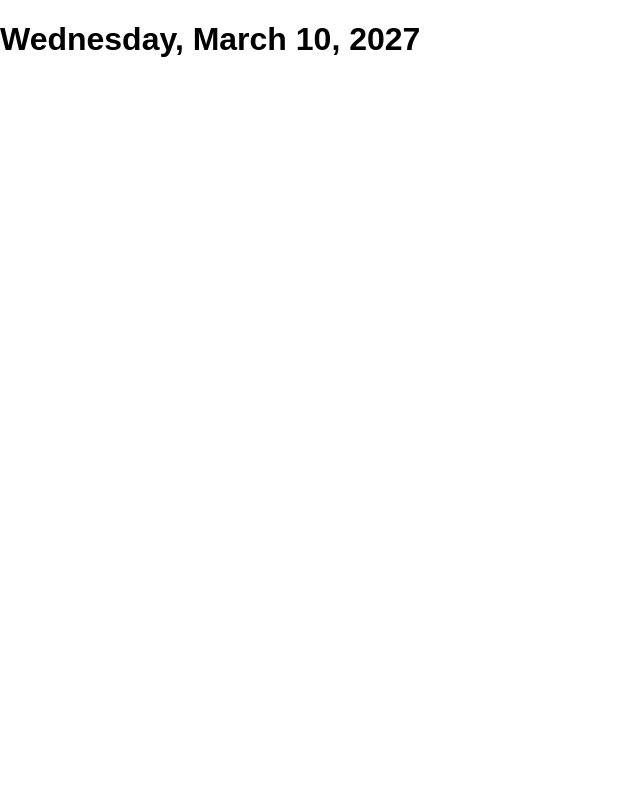
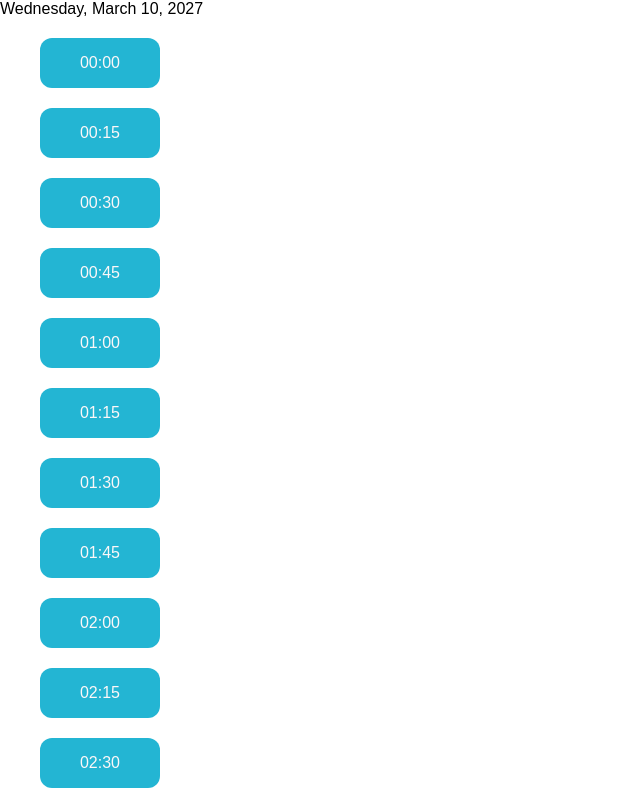
Before and after one commit to mpcen/dayscheduler, a React (Create React App) app: page / in a window 1280 px wide. Shown: the top 800 px of the page, without its empty margins (0-640 px from the left). Built offline with nearby package versions, Linux system fonts and the light colour scheme.

Commit message:
TimeBlocks displaying proper state

```diff
--- a/package.json
+++ b/package.json
@@ -11,7 +11,7 @@
     "react-scripts": "0.9.5"
   },
   "scripts": {
-    "start": "react-scripts start",
+    "start": "PORT=1337 react-scripts start",
     "build": "react-scripts build",
     "test": "react-scripts test --env=jsdom",
     "eject": "react-scripts eject"
--- a/src/components/Day.js
+++ b/src/components/Day.js
@@ -1,12 +1,12 @@
 import React from 'react';
-import DateHeader from './DateHeader';
-import Schedule from './Schedule';
+import DayHeader from './DayHeader';
+import DaySchedule from './DaySchedule';
 
 const Day = (props) => {
 	return (
 		<div>
-			<DateHeader date={props.eventData.date} />
-			<Schedule
+			<DayHeader date={props.eventData.date} />
+			<DaySchedule
 				prescheduledEvents={props.eventData.events}
 				date={props.eventData.date}
 			/>
--- a/src/components/DateHeader.js
+++ b/src/components/DayHeader.js
@@ -1,16 +1,16 @@
 import React from 'react';
 import moment from 'moment';
 
-const DateHeader = ({date}) => {
+const DayHeader = ({date}) => {
 	function formatDate(date) {
 		return moment(date, "ddd MMM D YYYY").format("dddd, MMMM D, YYYY")
 	}
 
 	return (
 		<div>
-			<h1>{formatDate(date)}</h1>
+			{formatDate(date)}
 		</div>
 	);
 }
 
-export default DateHeader;
+export default DayHeader;
--- a/src/components/Schedule.js
+++ b/src/components/DaySchedule.js
@@ -1,7 +1,8 @@
 import React, { Component } from 'react';
 import moment from 'moment';
+import TimeBlockList from './TimeBlockList';
 
-class Schedule extends Component {
+class DaySchedule extends Component {
 	constructor(props) {
 		super(props);
 
@@ -62,11 +63,12 @@ class Schedule extends Component {
 	}
 
 	render() {
-		console.log(this.state);
 		return (
-			<div></div>
+			<div>
+				<TimeBlockList timeBlocks={this.state.timeBlocks} />
+			</div>
 		);
 	}
 }
 
-export default Schedule;
+export default DaySchedule;
--- /dev/null
+++ b/src/components/TimeBlock.js
@@ -0,0 +1,16 @@
+import React from 'react';
+import moment from 'moment';
+import '../styles/TimeBlock.css';
+
+
+const TimeBlock = ({timeBlock}) => {
+	let timeBlockClass = timeBlock.events.length ? 'TimeBlock-li booked' : 'TimeBlock-li open';
+
+	return (
+		<li className={timeBlockClass}>
+			{moment(timeBlock.time).format('HH:mm').toString()}
+		</li>
+	);
+}
+
+export default TimeBlock;
--- /dev/null
+++ b/src/components/TimeBlockList.js
@@ -0,0 +1,24 @@
+import React from 'react';
+import TimeBlock from './TimeBlock';
+
+const TimeBlockList = ({timeBlocks}) => {
+	function renderTimeBlocks(timeBlocks) {
+		if(!timeBlocks.length) return <li>wtf</li>;
+
+		return timeBlocks.map((timeBlock, index) => {
+			return (
+				<TimeBlock key={index} timeBlock={timeBlock} />
+			);
+		});
+	}
+
+	return (
+		<div>
+			<ul>
+				{renderTimeBlocks(timeBlocks)}
+			</ul>
+		</div>
+	);
+}
+
+export default TimeBlockList;
--- /dev/null
+++ b/src/styles/TimeBlock.css
@@ -0,0 +1,20 @@
+li.TimeBlock-li {
+	display: flex;
+	justify-content: center;
+	align-items: center;
+	width: 120px;
+	height: 50px;
+	margin: 20px 0;
+	cursor: pointer;
+	border-radius: 12px;
+}
+
+li.TimeBlock-li.open {
+	background: #23B5D3;
+	color: #FCF7F8;
+}
+
+li.TimeBlock-li.booked {
+	background: #DFE0E2;
+	color: #4C5760;
+}
```
Also changed, not shown: src/styles/index.css (line endings or trailing spaces).
